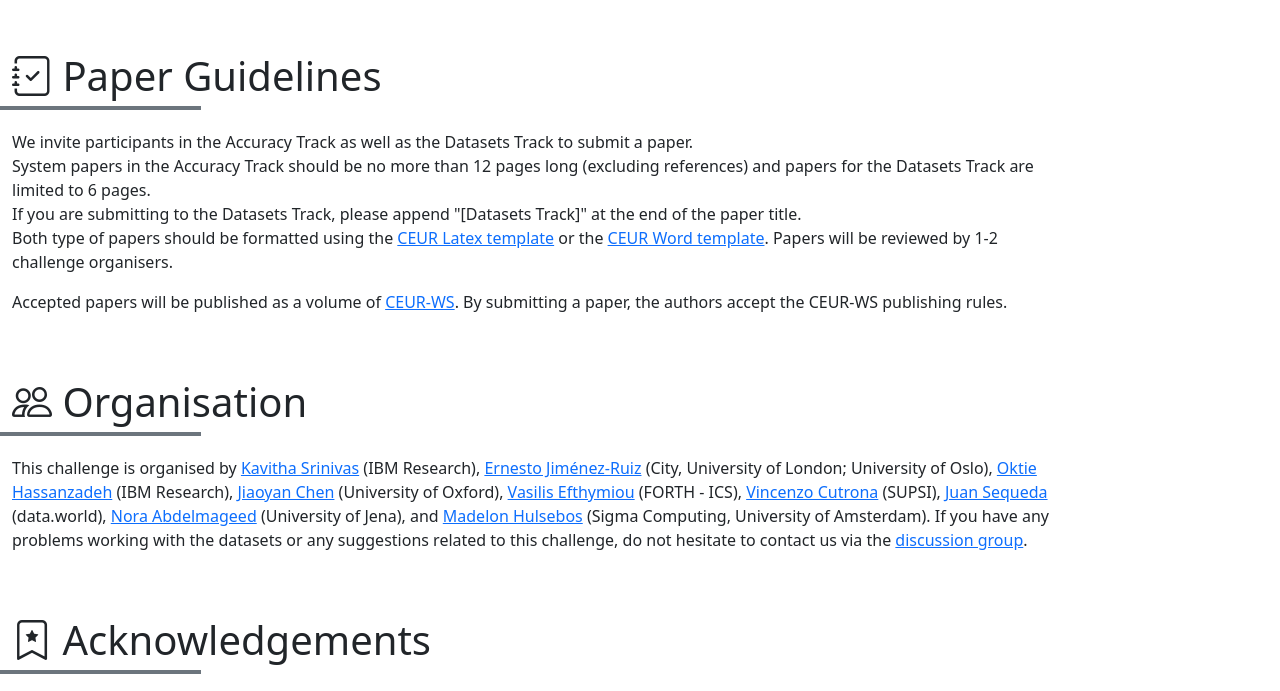
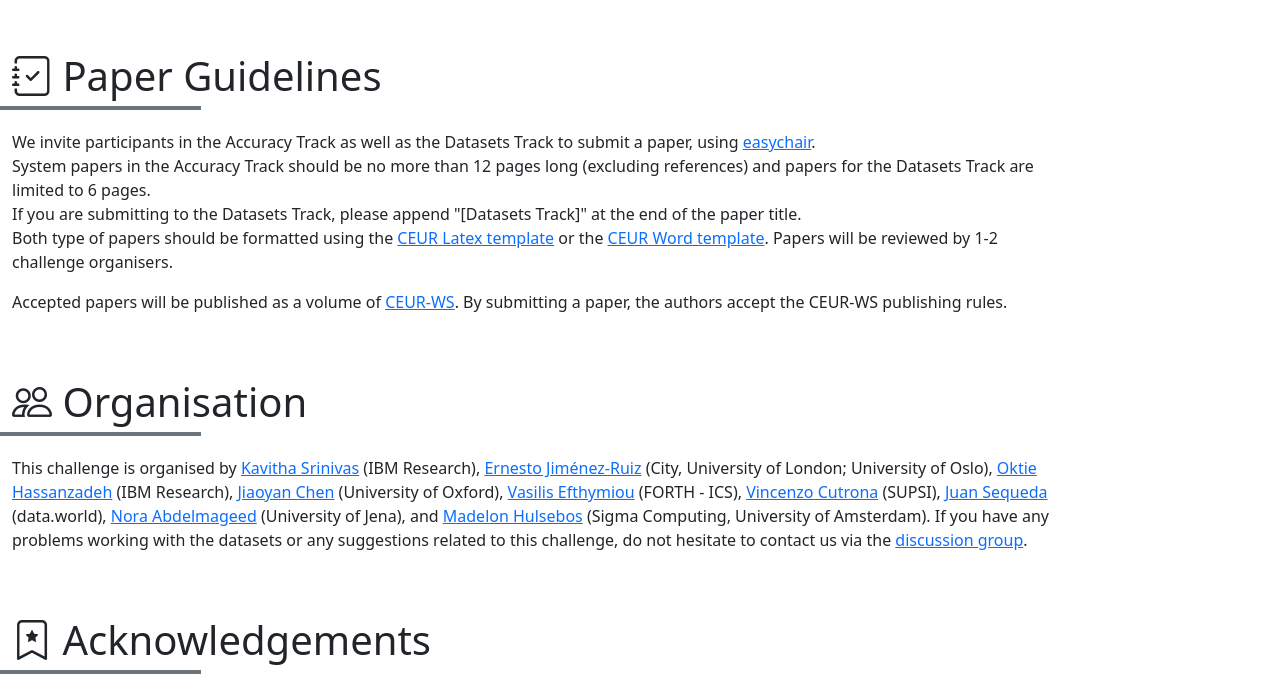
Before and after one commit to sem-tab-challenge/2023, a plain HTML site: page index.html in a window 1280 px wide. Shown: the part 7600-8291 px from the top of the page. Drawn offline with nearby package versions, Linux system fonts and the light colour scheme.

Commit message:
unhidden easychair link

```diff
--- a/index.html
+++ b/index.html
@@ -2248,8 +2248,7 @@
 
 						<p>
 							We invite participants in the Accuracy Track as well as the Datasets Track to submit a
-							paper.
-							<!-- using <a href="https://easychair.org/my/conference?conf=semtab2023">easychair</a> -->
+							paper, using <a href="https://easychair.org/my/conference?conf=semtab2023">easychair</a>.
 							<br />
 							System papers in the Accuracy Track should be no more than 12 pages
 							long (excluding references) and papers for the Datasets Track are
```
